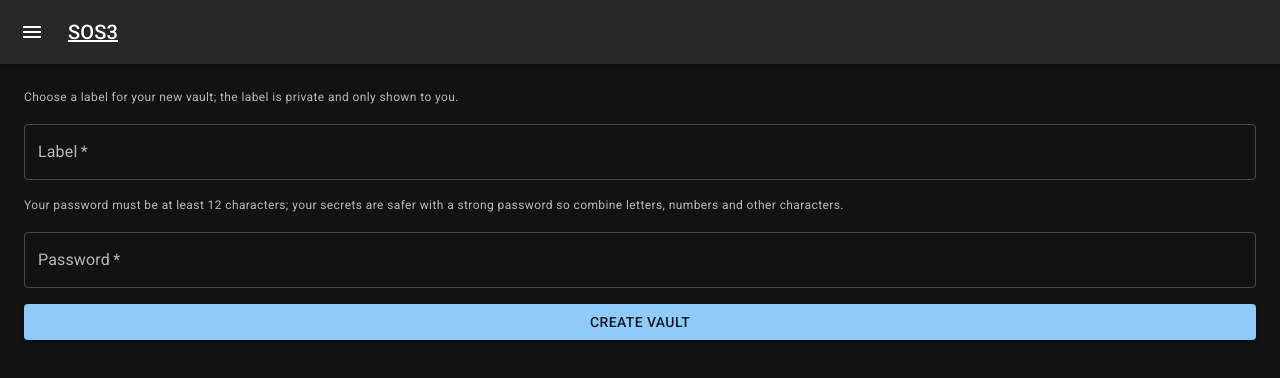
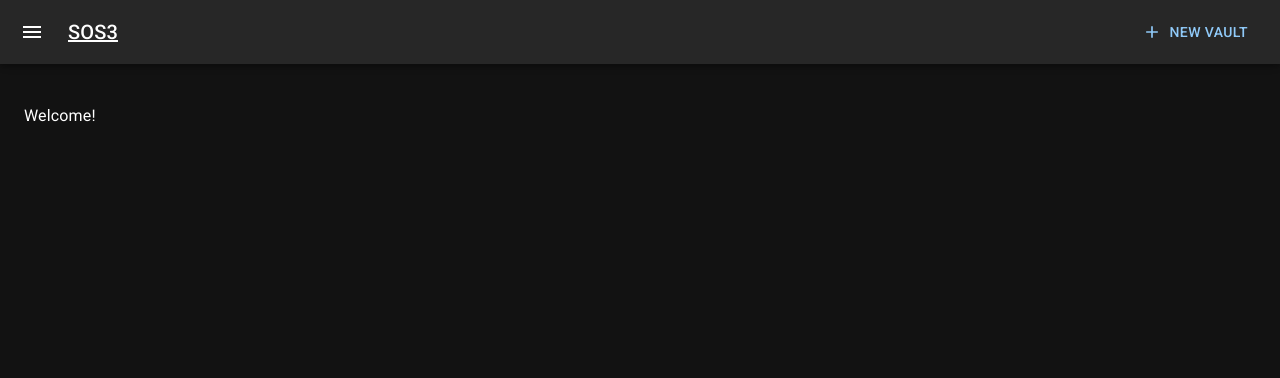
Before and after one commit to saveoursecrets/sdk, a React app in the folder sandbox/: page /#/ in a window 1280 px wide. Shown: the top 378 px of the page. Built offline with nearby package versions, Linux system fonts and the light colour scheme.

Commit message:
Use dialog for new vault form.

```diff
--- /dev/null
+++ b/sandbox/src/create-vault-form.tsx
@@ -0,0 +1,99 @@
+import React, { useState } from "react";
+import { useSelector, useDispatch } from "react-redux";
+import { WebVault } from "sos-wasm";
+import { useNavigate } from "react-router-dom";
+
+import { VaultWorker } from "./worker";
+import { WorkerContext } from "./worker-provider";
+import { vaultsSelector, addVault } from "./store/vaults";
+
+import Stack from "@mui/material/Stack";
+import Button from "@mui/material/Button";
+import TextField from "@mui/material/TextField";
+import FormHelperText from "@mui/material/FormHelperText";
+
+import { NewVaultForm } from "./types";
+
+interface CreateVaultProps {
+  worker: VaultWorker;
+  onFormSubmit: (result: NewVaultForm) => void;
+}
+
+export default function CreateVaultForm(props: CreateVaultProps) {
+  const { worker, onFormSubmit } = props;
+  const dispatch = useDispatch();
+  const navigate = useNavigate();
+
+  const [label, setLabel] = useState("");
+  const [labelError, setLabelError] = useState(false);
+  const [labelHelperText, setLabelHelperText] = useState("");
+
+  const [password, setPassword] = useState("");
+  const [passwordError, setPasswordError] = useState(false);
+  const [passwordHelperText, setPasswordHelperText] = useState("");
+
+  const onLabelChange = (e: any) => setLabel(e.target.value);
+  const onPasswordChange = (e: any) => setPassword(e.target.value);
+
+  const onSubmit = (e: any) => {
+    e.preventDefault();
+
+    setLabelHelperText("");
+    setLabelError(false);
+    setPasswordHelperText("");
+    setPasswordError(false);
+
+    if (label.trim() === "") {
+      setLabelHelperText("Label may not be empty");
+      setLabelError(true);
+      setLabel("");
+    } else if (password.trim() === "") {
+      setPasswordHelperText("Password may not be empty");
+      setPasswordError(true);
+      setPassword("");
+    } else if (password.length < 12) {
+      setPasswordHelperText("Password is too short");
+      setPasswordError(true);
+    } else {
+      //createVault(label, password);
+      onFormSubmit({ label, password });
+    }
+  };
+
+  return (
+    <form id="new-vault-form" onSubmit={onSubmit}>
+      <Stack spacing={2}>
+        <TextField
+          id="vault-label"
+          label="Label"
+          onChange={onLabelChange}
+          value={label}
+          error={labelError}
+          helperText={labelHelperText}
+          variant="outlined"
+        />
+        <FormHelperText>
+          Choose a label for your new vault; the label is private and only shown
+          to you.
+        </FormHelperText>
+
+        <TextField
+          id="vault-password"
+          type="password"
+          autoComplete="off"
+          label="Password"
+          onChange={onPasswordChange}
+          value={password}
+          error={passwordError}
+          helperText={passwordHelperText}
+          variant="outlined"
+        />
+        <FormHelperText>
+          Your password must be at least 12 characters; your secrets are safer
+          with a strong password so combine letters, numbers and other
+          characters.
+        </FormHelperText>
+      </Stack>
+    </form>
+  );
+}
--- a/sandbox/src/home.tsx
+++ b/sandbox/src/home.tsx
@@ -1,111 +1,25 @@
-import React, { useState } from 'react';
+import React, { useState } from "react";
 import { useSelector, useDispatch } from "react-redux";
-import { WebVault } from 'sos-wasm';
-import { useNavigate } from 'react-router-dom';
+import { WebVault } from "sos-wasm";
+import { useNavigate } from "react-router-dom";
 
-import { VaultWorker } from './worker';
+import { VaultWorker } from "./worker";
 import { WorkerContext } from "./worker-provider";
-import { vaultsSelector, addVault } from './store/vaults';
+import { vaultsSelector, addVault } from "./store/vaults";
 
-import Stack from '@mui/material/Stack';
-import Button from '@mui/material/Button';
-import TextField from '@mui/material/TextField';
-import FormHelperText from '@mui/material/FormHelperText';
-
-interface CreateVaultProps {
-  worker: VaultWorker;
-}
-
-function CreateVault(props: CreateVaultProps) {
-  const {worker} = props;
-  const dispatch = useDispatch();
-  const navigate = useNavigate();
-
-  const [label, setLabel] = useState("");
-  const [labelError, setLabelError] = useState(false);
-  const [labelHelperText, setLabelHelperText] = useState("");
-
-  const [password, setPassword] = useState("");
-  const [passwordError, setPasswordError] = useState(false);
-  const [passwordHelperText, setPasswordHelperText] = useState("");
-
-  const createVault = async (label: string, password: string) => {
-    const passphrase = await worker.keccak256(password);
-    //const encoder = new TextEncoder();
-    //const passwordBuffer = encoder.encode(passphrase);
-    const vault: WebVault = await new (worker.WebVault as any)();
-    await vault.initialize(label, Array.from(passphrase));
-    const uuid = await vault.id();
-    const storage = {uuid, vault, label, locked: false};
-    dispatch(addVault(storage))
-    navigate(`/vault/${uuid}`);
-  }
-
-  const onLabelChange = (e: any) => setLabel(e.target.value);
-  const onPasswordChange = (e: any) => setPassword(e.target.value);
-
-  const onSubmit = (e: any) => {
-    e.preventDefault();
-    if (label.trim() === "") {
-      setLabelHelperText("Label may not be empty")
-      setLabelError(true);
-      setLabel("");
-    } else if (password.trim() === "") {
-      setPasswordHelperText("Password may not be empty")
-      setPasswordError(true);
-      setPassword("");
-    } else if (password.length < 12) {
-      setPasswordHelperText("Password is too short")
-      setPasswordError(true);
-    } else {
-      console.log("submit form...", label);
-      console.log("submit form...", password);
-      createVault(label, password);
-    }
-  }
-
-  return <form onSubmit={onSubmit}>
-    <Stack spacing={2}>
-      <FormHelperText>Choose a label for your new vault; the label is private and only shown to you.</FormHelperText>
-      <TextField
-        required
-        id="vault-label"
-        label="Label"
-        onChange={onLabelChange}
-        value={label}
-        error={labelError}
-        helperText={labelHelperText}
-        variant="outlined"
-      />
-
-      <FormHelperText>Your password must be at least 12 characters; your secrets are safer with a strong password so combine letters, numbers and other characters.</FormHelperText>
-      <TextField
-        required
-        id="vault-password"
-        type="password"
-        autoComplete="off"
-        label="Password"
-        onChange={onPasswordChange}
-        value={password}
-        error={passwordError}
-        helperText={passwordHelperText}
-        variant="outlined"
-      />
-      <Button type="submit" variant="contained">Create vault</Button>
-    </Stack>
-  </form>;
-}
+import Stack from "@mui/material/Stack";
+import Button from "@mui/material/Button";
+import TextField from "@mui/material/TextField";
+import FormHelperText from "@mui/material/FormHelperText";
 
 export default function Home() {
-  return <>
-    <WorkerContext.Consumer>
-      {(worker) => {
-        return (
-          <CreateVault
-            worker={worker}
-          />
-        );
-      }}
-    </WorkerContext.Consumer>
-  </>;
+  return (
+    <>
+      <WorkerContext.Consumer>
+        {(worker) => {
+          return <p>Welcome!</p>;
+        }}
+      </WorkerContext.Consumer>
+    </>
+  );
 }
--- a/sandbox/src/index.tsx
+++ b/sandbox/src/index.tsx
@@ -1,34 +1,41 @@
-import * as React from 'react';
+import React, { useState } from "react";
 import ReactDOM from "react-dom";
-import { HashRouter, Routes, Route } from "react-router-dom";
-import { Provider } from "react-redux";
+import { HashRouter, Routes, Route, useNavigate } from "react-router-dom";
+import { Provider, useDispatch } from "react-redux";
 
-import { styled, useTheme, ThemeProvider } from '@mui/material/styles';
-import Box from '@mui/material/Box';
-import Drawer from '@mui/material/Drawer';
-import CssBaseline from '@mui/material/CssBaseline';
-import MuiAppBar, { AppBarProps as MuiAppBarProps } from '@mui/material/AppBar';
-import Toolbar from '@mui/material/Toolbar';
+import { styled, useTheme, ThemeProvider } from "@mui/material/styles";
+import Box from "@mui/material/Box";
+import Drawer from "@mui/material/Drawer";
+import CssBaseline from "@mui/material/CssBaseline";
+import MuiAppBar, { AppBarProps as MuiAppBarProps } from "@mui/material/AppBar";
+import Toolbar from "@mui/material/Toolbar";
 
-import Typography from '@mui/material/Typography';
-import Divider from '@mui/material/Divider';
-import IconButton from '@mui/material/IconButton';
-import MenuIcon from '@mui/icons-material/Menu';
-import ChevronLeftIcon from '@mui/icons-material/ChevronLeft';
-import ChevronRightIcon from '@mui/icons-material/ChevronRight';
-import Link from '@mui/material/Link';
+import Typography from "@mui/material/Typography";
+import Divider from "@mui/material/Divider";
+import IconButton from "@mui/material/IconButton";
+import Link from "@mui/material/Link";
+import Button from "@mui/material/Button";
+import { createTheme } from "@mui/material/styles";
 
+import MenuIcon from "@mui/icons-material/Menu";
+import ChevronLeftIcon from "@mui/icons-material/ChevronLeft";
+import ChevronRightIcon from "@mui/icons-material/ChevronRight";
+import AddIcon from "@mui/icons-material/Add";
+
+import { WebVault } from "sos-wasm";
 import store from "./store";
-import Home from './home';
-import Vault from './vault';
-import WorkerProvider from "./worker-provider";
-import VaultList from './vault-list';
+import Home from "./home";
+import Vault from "./vault";
+import NewVaultDialog from "./new-vault-dialog";
+import WorkerProvider, { WorkerContext } from "./worker-provider";
+import VaultList from "./vault-list";
+import { VaultWorker } from "./worker";
+import { addVault } from "./store/vaults";
+import { NewVaultForm } from "./types";
 
 const NotFound = () => <h3>Page not found</h3>;
 
-import { createTheme } from '@mui/material/styles';
-
-declare module '@mui/material/styles' {
+declare module "@mui/material/styles" {
   interface Theme {
     status: {
       //danger: string;
@@ -43,7 +50,7 @@ declare module '@mui/material/styles' {
 
 const theme = createTheme({
   palette: {
-    mode: 'dark',
+    mode: "dark",
   },
   status: {
     //danger: orange[500],
@@ -52,18 +59,18 @@ const theme = createTheme({
 
 const drawerWidth = 240;
 
-const Main = styled('main', { shouldForwardProp: (prop) => prop !== 'open' })<{
+const Main = styled("main", { shouldForwardProp: (prop) => prop !== "open" })<{
   open?: boolean;
 }>(({ theme, open }) => ({
   flexGrow: 1,
   padding: theme.spacing(3),
-  transition: theme.transitions.create('margin', {
+  transition: theme.transitions.create("margin", {
     easing: theme.transitions.easing.sharp,
     duration: theme.transitions.duration.leavingScreen,
   }),
   marginLeft: `-${drawerWidth}px`,
   ...(open && {
-    transition: theme.transitions.create('margin', {
+    transition: theme.transitions.create("margin", {
       easing: theme.transitions.easing.easeOut,
       duration: theme.transitions.duration.enteringScreen,
     }),
@@ -76,90 +83,134 @@ interface AppBarProps extends MuiAppBarProps {
 }
 
 const AppBar = styled(MuiAppBar, {
-  shouldForwardProp: (prop) => prop !== 'open',
+  shouldForwardProp: (prop) => prop !== "open",
 })<AppBarProps>(({ theme, open }) => ({
-  transition: theme.transitions.create(['margin', 'width'], {
+  transition: theme.transitions.create(["margin", "width"], {
     easing: theme.transitions.easing.sharp,
     duration: theme.transitions.duration.leavingScreen,
   }),
   ...(open && {
     width: `calc(100% - ${drawerWidth}px)`,
     marginLeft: `${drawerWidth}px`,
-    transition: theme.transitions.create(['margin', 'width'], {
+    transition: theme.transitions.create(["margin", "width"], {
       easing: theme.transitions.easing.easeOut,
       duration: theme.transitions.duration.enteringScreen,
     }),
   }),
 }));
 
-const DrawerHeader = styled('div')(({ theme }) => ({
-  display: 'flex',
-  alignItems: 'center',
+const DrawerHeader = styled("div")(({ theme }) => ({
+  display: "flex",
+  alignItems: "center",
   padding: theme.spacing(0, 1),
   // necessary for content to be below app bar
   ...theme.mixins.toolbar,
-  justifyContent: 'flex-end',
+  justifyContent: "flex-end",
 }));
 
-function App() {
+interface AppProps {
+  worker: VaultWorker;
+}
+
+function App(props: AppProps) {
+  const { worker } = props;
   const theme = useTheme();
-  const [open, setOpen] = React.useState(false);
+  const dispatch = useDispatch();
+  const navigate = useNavigate();
 
-  const handleDrawerOpen = () => setOpen(true);
-  const handleDrawerClose = () => setOpen(false);
+  const [drawerOpen, setDrawerOpen] = useState(false);
+  const [newVaultDialogOpen, setNewVaultDialogOpen] = useState(false);
+
+  const handleDrawerOpen = () => setDrawerOpen(true);
+  const handleDrawerClose = () => setDrawerOpen(false);
+  const openNewVaultDialog = () => setNewVaultDialogOpen(true);
+
+  const createNewVault = async (result: NewVaultForm) => {
+    setNewVaultDialogOpen(false);
+
+    const { label, password } = result;
+    const passphrase = await worker.keccak256(password);
+    //const encoder = new TextEncoder();
+    //const passwordBuffer = encoder.encode(passphrase);
+    const vault: WebVault = await new (worker.WebVault as any)();
+    await vault.initialize(label, Array.from(passphrase));
+    const uuid = await vault.id();
+    const storage = { uuid, vault, label, locked: false };
+    dispatch(addVault(storage));
+    navigate(`/vault/${uuid}`);
+  };
 
   return (
-    <Box sx={{ display: 'flex' }}>
+    <Box sx={{ display: "flex" }}>
       <CssBaseline />
-      <AppBar position="fixed" open={open}>
+      <AppBar position="fixed" open={drawerOpen}>
         <Toolbar>
           <IconButton
             color="inherit"
             aria-label="open drawer"
             onClick={handleDrawerOpen}
             edge="start"
-            sx={{ mr: 2, ...(open && { display: 'none' }) }}
+            sx={{ mr: 2, ...(drawerOpen && { display: "none" }) }}
           >
             <MenuIcon />
           </IconButton>
           <Typography variant="h6" noWrap component="div">
-            <Link href="/" color="inherit">SOS3</Link>
+            <Link href="/" color="inherit">
+              SOS3
+            </Link>
           </Typography>
+
+          <Typography
+            variant="h6"
+            component="div"
+            sx={{ flexGrow: 1 }}
+          ></Typography>
+
+          <Button onClick={openNewVaultDialog} startIcon={<AddIcon />}>
+            New Vault
+          </Button>
         </Toolbar>
       </AppBar>
       <Drawer
         sx={{
           width: drawerWidth,
           flexShrink: 0,
-          '& .MuiDrawer-paper': {
+          "& .MuiDrawer-paper": {
             width: drawerWidth,
-            boxSizing: 'border-box',
+            boxSizing: "border-box",
           },
         }}
         variant="persistent"
         anchor="left"
-        open={open}
+        open={drawerOpen}
       >
         <DrawerHeader>
           <IconButton onClick={handleDrawerClose}>
-            {theme.direction === 'ltr' ? <ChevronLeftIcon /> : <ChevronRightIcon />}
+            {theme.direction === "ltr" ? (
+              <ChevronLeftIcon />
+            ) : (
+              <ChevronRightIcon />
+            )}
           </IconButton>
         </DrawerHeader>
         <Divider />
         <VaultList />
       </Drawer>
-      <Main open={open}>
+      <Main open={drawerOpen}>
         <DrawerHeader />
 
-        <WorkerProvider>
-          <Routes>
-            <Route path="/" element={<Home />} />
-            <Route path="/vault/:id" element={<Vault />} />
-            <Route path="*" element={<NotFound />} />
-          </Routes>
-        </WorkerProvider>
+        <Routes>
+          <Route path="/" element={<Home />} />
+          <Route path="/vault/:id" element={<Vault />} />
+          <Route path="*" element={<NotFound />} />
+        </Routes>
+      </Main>
 
-      </Main>
+      <NewVaultDialog
+        open={newVaultDialogOpen}
+        handleCancel={() => setNewVaultDialogOpen(false)}
+        handleOk={createNewVault}
+      />
     </Box>
   );
 }
@@ -169,7 +220,13 @@ ReactDOM.render(
     <Provider store={store}>
       <HashRouter>
         <ThemeProvider theme={theme}>
-          <App />
+          <WorkerProvider>
+            <WorkerContext.Consumer>
+              {(worker) => {
+                return <App worker={worker} />;
+              }}
+            </WorkerContext.Consumer>
+          </WorkerProvider>
         </ThemeProvider>
       </HashRouter>
     </Provider>
--- /dev/null
+++ b/sandbox/src/new-vault-dialog.tsx
@@ -0,0 +1,47 @@
+import * as React from "react";
+import Button from "@mui/material/Button";
+import Dialog from "@mui/material/Dialog";
+import DialogActions from "@mui/material/DialogActions";
+import DialogContent from "@mui/material/DialogContent";
+import DialogContentText from "@mui/material/DialogContentText";
+import DialogTitle from "@mui/material/DialogTitle";
+
+import CreateVaultForm from "./create-vault-form";
+import { VaultWorker } from "./worker";
+import { WorkerContext } from "./worker-provider";
+
+import { NewVaultForm } from "./types";
+
+interface NewVaultProps {
+  open: boolean;
+  handleCancel: () => void;
+  handleOk: (result: NewVaultForm) => void;
+}
+
+export default function NewVaultDialog(props: NewVaultProps) {
+  const { open, handleCancel, handleOk } = props;
+  const onFormSubmit = (result: NewVaultForm) => handleOk(result);
+
+  return (
+    <Dialog open={open} onClose={handleCancel}>
+      <DialogTitle>New Vault</DialogTitle>
+      <DialogContent>
+        <DialogContentText gutterBottom>Create a new vault.</DialogContentText>
+
+        <WorkerContext.Consumer>
+          {(worker) => {
+            return (
+              <CreateVaultForm onFormSubmit={onFormSubmit} worker={worker} />
+            );
+          }}
+        </WorkerContext.Consumer>
+      </DialogContent>
+      <DialogActions>
+        <Button onClick={handleCancel}>Cancel</Button>
+        <Button type="submit" form="new-vault-form" variant="contained">
+          OK
+        </Button>
+      </DialogActions>
+    </Dialog>
+  );
+}
--- a/sandbox/src/store/vaults.ts
+++ b/sandbox/src/store/vaults.ts
@@ -1,5 +1,5 @@
 import { createSlice, PayloadAction } from "@reduxjs/toolkit";
-import { WebVault } from 'sos-wasm';
+import { WebVault } from "sos-wasm";
 
 export interface VaultStorage {
   uuid: string;
@@ -36,6 +36,5 @@ const vaultsSlice = createSlice({
 });
 
 export const { addVault, updateVault } = vaultsSlice.actions;
-export const vaultsSelector = (state: { vaults: VaultState }) =>
-  state.vaults;
+export const vaultsSelector = (state: { vaults: VaultState }) => state.vaults;
 export default vaultsSlice.reducer;
--- /dev/null
+++ b/sandbox/src/types.ts
@@ -0,0 +1,4 @@
+export interface NewVaultForm {
+  label: string;
+  password: string;
+}
--- a/sandbox/src/worker.ts
+++ b/sandbox/src/worker.ts
@@ -14,4 +14,4 @@ void (async function () {
   await init();
 })();
 
-Comlink.expose({WebVault, keccak256});
+Comlink.expose({ WebVault, keccak256 });
```
Also changed, not shown: sandbox/index.html (+8 -5 lines), sandbox/src/secret-list.tsx (+32 -31 lines), sandbox/src/vault-list.tsx (+25 -25 lines), sandbox/src/vault.tsx (+25 -23 lines), 1 other file (tests, documents, lock files or other folders).
